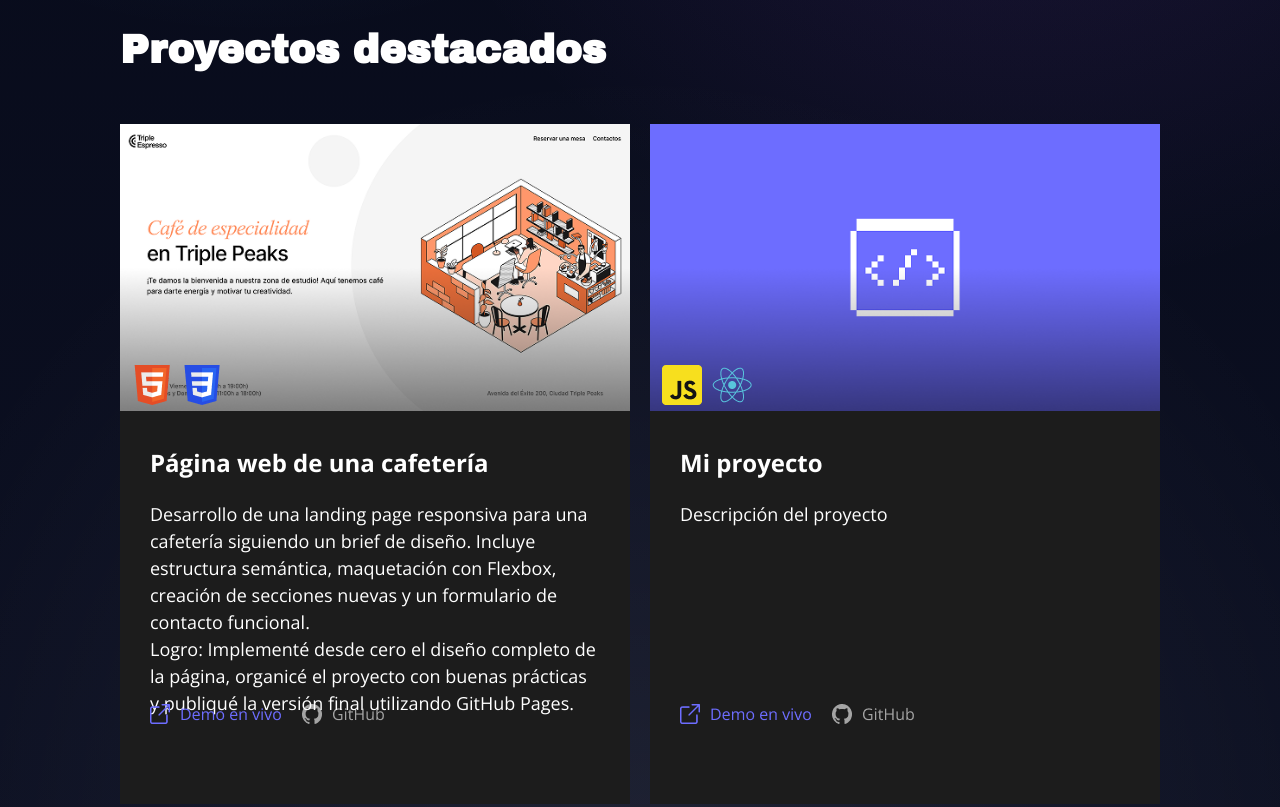
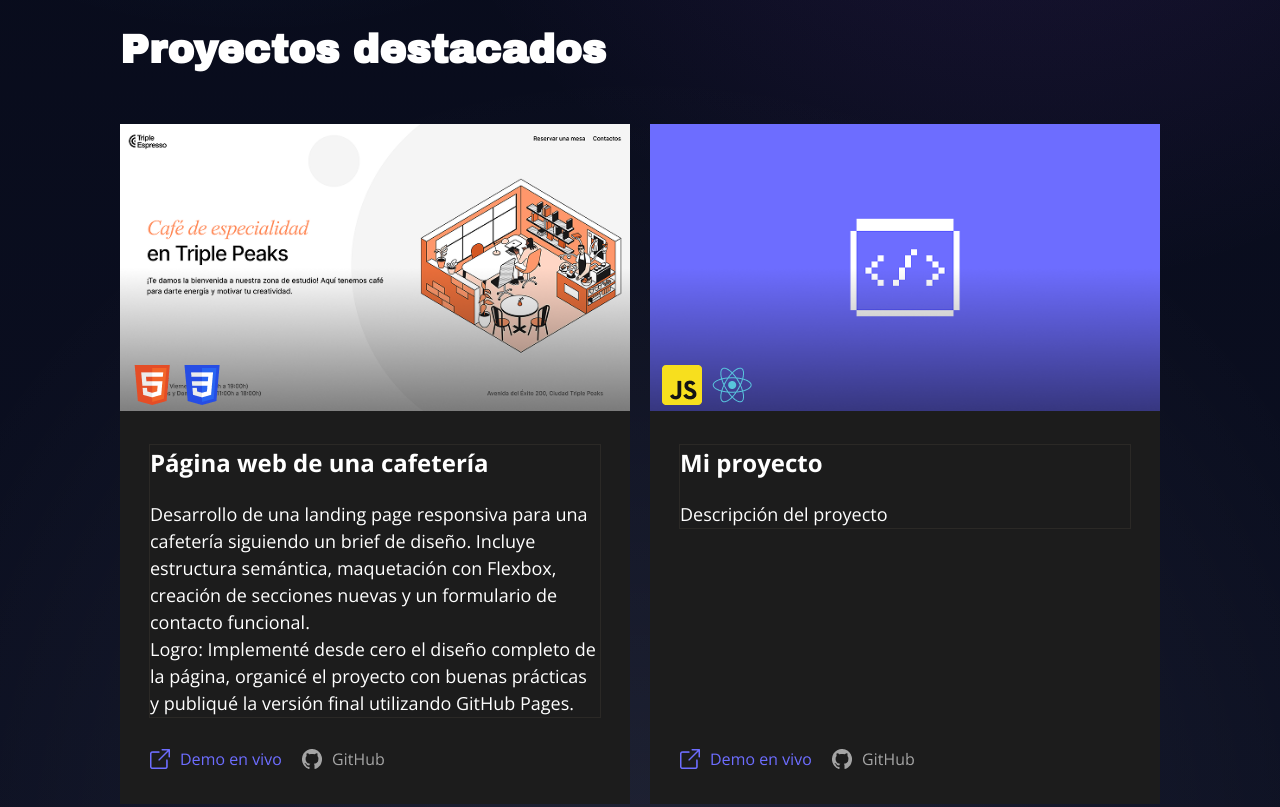
Before and after one commit to Gaia-Totem/web_project_portfolio_es, a plain HTML site: page index.html in a window 1280 px wide. Shown: the part 1020-1827 px from the top of the page. Drawn offline with Linux system fonts and the light colour scheme; files whose address does not match are found by name.

Commit message:
perfect cards

```diff
--- a/Estilos/index.css
+++ b/Estilos/index.css
@@ -148,6 +148,9 @@ h4 {
 .box_two {
   background-color: #1c1c1c;
   flex: 1;
+  display: flex;
+  flex-direction: column;
+  height: 100%;
 }
 .box__image-container {
   position: relative;
@@ -167,18 +170,18 @@ h4 {
 .card__content {
   display: flex;
   flex-direction: column;
-  position: relative;
+  flex: 1;
+  padding: 30px;
 }
 .card__info {
-  padding: 0 30px;
+  outline: 1px solid #2b2926; /*utilizar para media querys*/
 }
 .card__title {
   color: #ffffff;
   font-family: "Open-Sans-bold";
   font-size: 24px;
   line-height: 1.5;
-  margin-top: 30px;
-  margin-bottom: 20px;
+  margin: 0;
 }
 .card__description {
   color: #ffffff;
@@ -186,14 +189,13 @@ h4 {
   font-size: 18px;
   font-weight: 400;
   line-height: 1.5;
+  margin-top: 20px;
   margin-bottom: 0;
 }
 .img_link {
-  position: absolute;
   display: flex;
   gap: 20px;
-  margin-top: 288px;
-  margin-left: 30px;
+  margin-top: auto;
 }
 .img_link a:hover {
   transition: all 0.3s ease;
--- a/index.html
+++ b/index.html
@@ -103,7 +103,7 @@
             </div>
             <div class="card__content">
               <div class="card__info">
-                <h6 class="card__title">Mi proyecto</h6>
+                <h5 class="card__title">Mi proyecto</h5>
                 <p class="card__description">Descripción del proyecto</p>
               </div>
               <section class="img_link">
```
